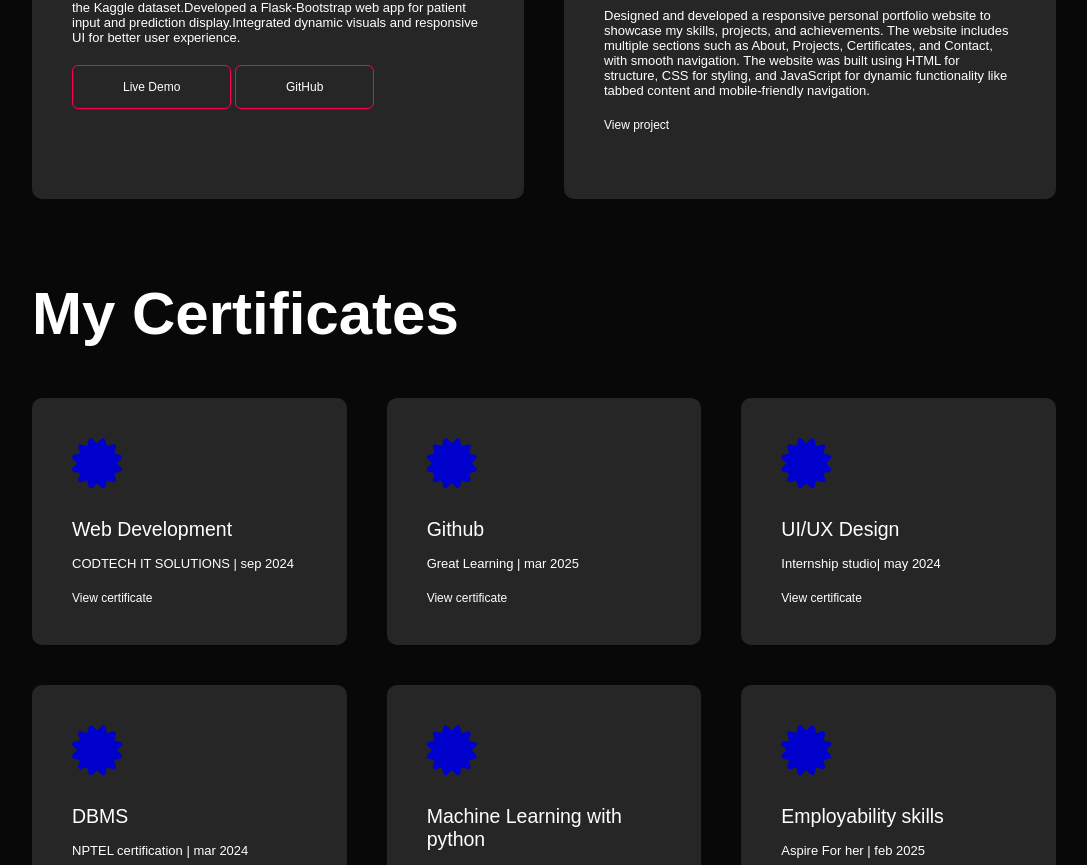
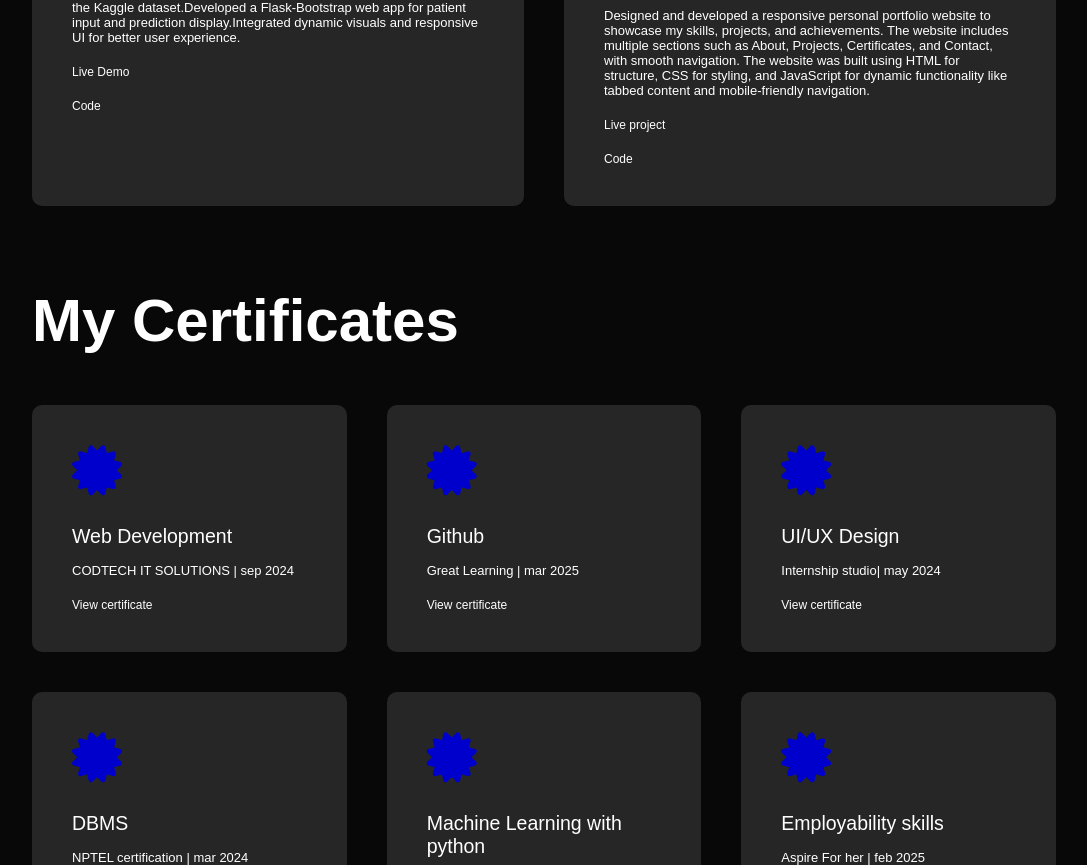
Before and after one commit to anju1234project/Personal-Portfolio-Website, a plain HTML site: page index.html in a window 1280 px wide. Shown: the part 1860-2725 px from the top of the page, without its empty margins (96-1183 px from the left). Drawn offline with Linux system fonts and the light colour scheme.

Commit message:
for next line

```diff
--- a/index.html
+++ b/index.html
@@ -72,8 +72,8 @@
                     <i class="fa-solid fa-heart-pulse"></i>
                     <h2>Breast Cancer Detection website</h2>
                     <p>	Built and deployed a 95%+ accurate Logistic Regression model using the Kaggle dataset.Developed a Flask-Bootstrap web app for patient input and prediction display.Integrated dynamic visuals and responsive UI for better user experience.</p>
-                    <a href="https://ml-project-1-19as.onrender.com" target="_blank" class="btn btn-primary">Live Demo</a>
-                    <a href="https://github.com/anju1234project/ML-project" target="_blank" class="btn btn-dark">GitHub</a>
+                    <a href="https://ml-project-1-19as.onrender.com">Live Demo</a><br>
+                    <a href="https://github.com/anju1234project/ML-project">Code</a>
 
 
                 </div>
@@ -81,7 +81,8 @@
                     <i class="fa-solid fa-laptop-code"></i>
                     <h2>Personal Portfolio<br>website</h2>
                     <p>Designed and developed a responsive personal portfolio website to showcase my skills, projects, and achievements. The website includes multiple sections such as About, Projects, Certificates, and Contact, with smooth navigation. The website was built using HTML for structure, CSS for styling, and JavaScript for dynamic functionality like tabbed content and mobile-friendly navigation.</p>
-                    <a href="#">View project</a>
+                    <a href="https://personal-portfolio-website-luxw.onrender.com">Live project</a><br>
+                     <a href="https://github.com/anju1234project/Personal-Portfolio-Website">Code</a>
                 </div>
 
              </div>
```
